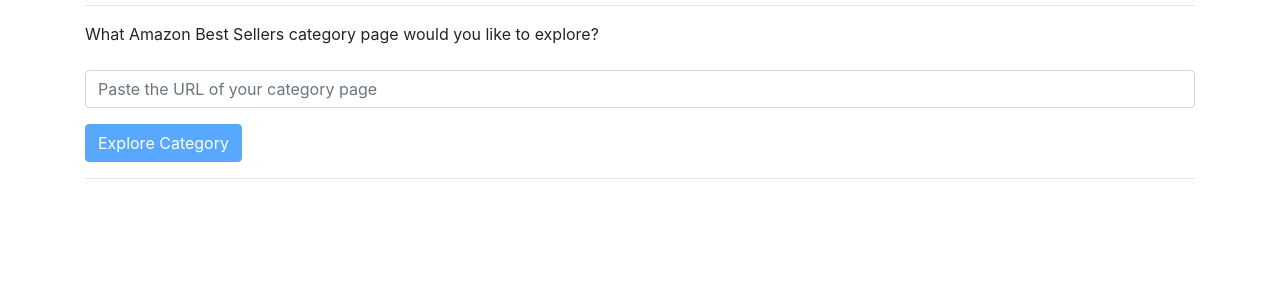
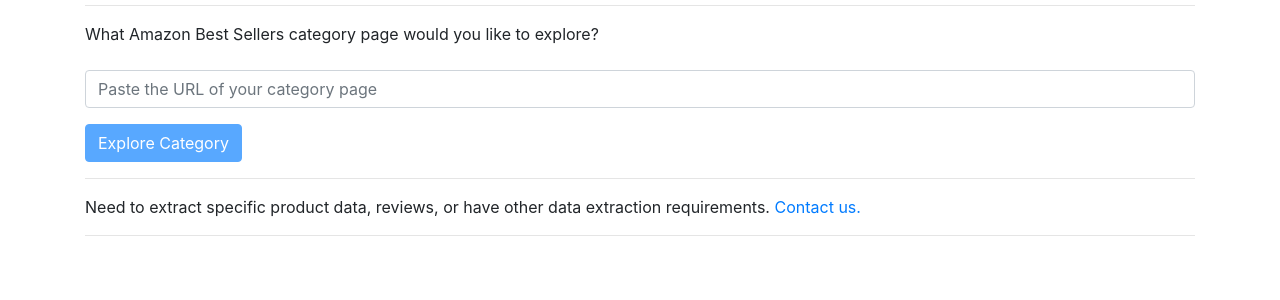
Before and after one commit to Daniel-Itzul/ProjectMintelligent, a Flask app: page /xplorer in a window 1280 px wide. Shown: the part 131-431 px from the top of the page. Run offline with Flask 2, Linux system fonts and the light colour scheme; some libraries are stand-ins or nearby versions.

Commit message:
added contact us form

```diff
--- a/app/templates/public/feedback.html
+++ b/app/templates/public/contact.html
@@ -7,14 +7,14 @@
 <div class="container">
   <div class="row">
     <div class="col">
-      <h1>Feedback Form</h1>
+      <h1>Contact us</h1>
       <hr>
       <div class="mb-3">
         <div class="container row">
             <div class="col-lg-12">
                 <div>
                     <p style="text-align: center">
-                        <iframe src="https://docs.google.com/forms/d/e/1FAIpQLSef9F56zolJLjn6bNGiAqr4j-weeqwsSeWbaEtaqQE8aFjdWg/viewform?embedded=true" width="640" height="1279" frameborder="0" marginheight="0" marginwidth="0">Loading…</iframe>
+                        <iframe src="https://docs.google.com/forms/d/e/1FAIpQLSfcqhg7hS_bJThSEnOgWtljXucUWw41r4oQwBKSV9F52XpJuw/viewform?embedded=true" width="840" height="1090" frameborder="0" marginheight="0" marginwidth="0">Loading…</iframe>
                     </p>
                 </div>
             </div>
--- a/app/templates/public/xplorer.html
+++ b/app/templates/public/xplorer.html
@@ -11,13 +11,21 @@
       <hr>
       <div class="mb-3">
         <div class="form-group">
-          <label><p>What Amazon Best Sellers category page would you like to explore?</p></label>
+          <label>
+            <p>What Amazon Best Sellers category page would you like to explore?</p>
+          </label>
           <input type="text" class="form-control" id="target_page" name="target_page" placeholder="Paste the URL of your category page">
         </div>
-        <button class="btn btn-primary" disabled="true" id="submit" onclick="submit_request();">Explore Category</button>
+        <div>
+          <button class="btn btn-primary" disabled="true" id="submit" onclick="submit_request();">Explore Category</button>
+        </div>
         <hr>
-        <div id="resultSpace">
+        <div>
+          <p>Need to extract specific product data, reviews, or have other data extraction requirements.  <a id="contact_form" href="/contact">Contact us.</a></p>
         </div>
+        <hr>
+          <div id="resultSpace">
+          </div>
       </div>
     </div>
   </div>
--- a/app/views.py
+++ b/app/views.py
@@ -20,5 +20,9 @@
     return res
 
 @app.route('/feedback')
-def test():
+def feedback():
     return render_template("public/feedback.html")
+
+@app.route('/contact')
+def contact():
+    return render_template("public/contact.html")
```
